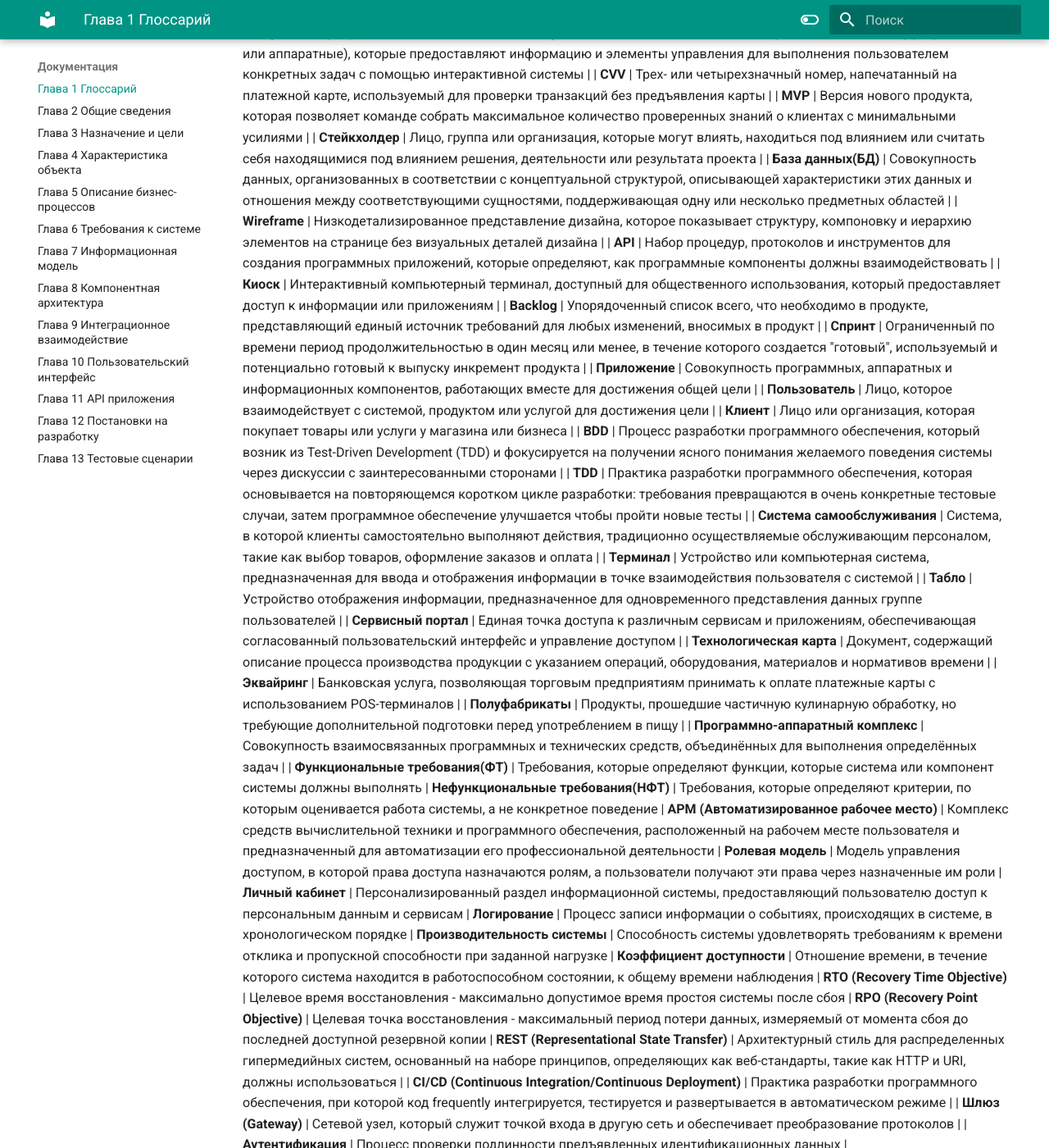
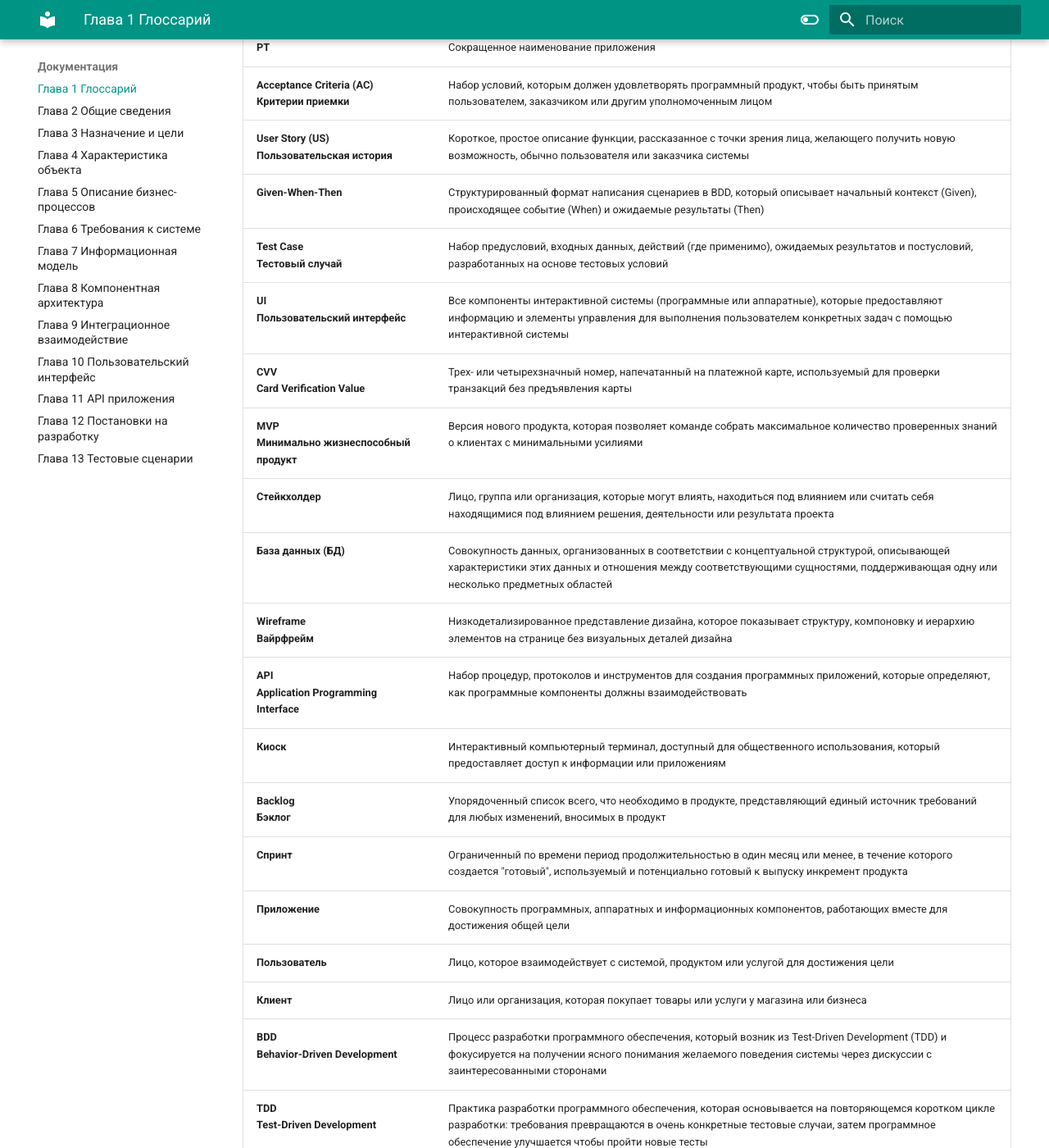
Before and after one commit to YuVUp/SA_Final_Work, an MkDocs documentation site: the page built from docs/1_glossary.md, in a window 1280 px wide and 1400 px high, scrolled down 431 px. Shown: the whole window at 82% size. Built offline with MkDocs 1.6.1 and Material for MkDocs 9.7.7, drawn with Linux system fonts in a browser that asks for light colours; some of the changed text lies outside the part shown.

Commit message:
fix glossary 1

```diff
--- a/docs/1_glossary.md
+++ b/docs/1_glossary.md
@@ -1,28 +1,31 @@
 # 1 Глоссарий
 
-| Термин                  | Описание                                                                                                                                                                                                                                                                                         |
-| Приложение<br/>Система  | Мобильное и веб приложение, являющееся предметом разработки                                                                                                                                                                                                                                      |
-| Робот и точка             | Полное наименование приложения                                                                                                                                                                                                                                                                   |
-| РТ                      | Сокращенное наименование приложения                                                                                                                                                                                                                                                              |
-| **Acceptance Criteria (AC)** | Набор условий, которым должен удовлетворять программный продукт, чтобы быть принятым пользователем, заказчиком или другим уполномоченным лицом |
-| **User Story (US)** | Короткое, простое описание функции, рассказанное с точки зрения лица, желающего получить новую возможность, обычно пользователя или заказчика системы |
+# Глоссарий
+
+| Термин | Описание |
+|--------|----------|
+| **Приложение<br/>Система** | Мобильное и веб приложение, являющееся предметом разработки |
+| **Робот и точка** | Полное наименование приложения |
+| **РТ** | Сокращенное наименование приложения |
+| **Acceptance Criteria (AC)<br/>Критерии приемки** | Набор условий, которым должен удовлетворять программный продукт, чтобы быть принятым пользователем, заказчиком или другим уполномоченным лицом |
+| **User Story (US)<br/>Пользовательская история** | Короткое, простое описание функции, рассказанное с точки зрения лица, желающего получить новую возможность, обычно пользователя или заказчика системы |
 | **Given-When-Then** | Структурированный формат написания сценариев в BDD, который описывает начальный контекст (Given), происходящее событие (When) и ожидаемые результаты (Then) |
-| **Test Case** | Набор предусловий, входных данных, действий (где применимо), ожидаемых результатов и постусловий, разработанных на основе тестовых условий |
-| **UI** | Все компоненты интерактивной системы (программные или аппаратные), которые предоставляют информацию и элементы управления для выполнения пользователем конкретных задач с помощью интерактивной системы |
-| **CVV** | Трех- или четырехзначный номер, напечатанный на платежной карте, используемый для проверки транзакций без предъявления карты |
-| **MVP** | Версия нового продукта, которая позволяет команде собрать максимальное количество проверенных знаний о клиентах с минимальными усилиями |
+| **Test Case<br/>Тестовый случай** | Набор предусловий, входных данных, действий (где применимо), ожидаемых результатов и постусловий, разработанных на основе тестовых условий |
+| **UI<br/>Пользовательский интерфейс** | Все компоненты интерактивной системы (программные или аппаратные), которые предоставляют информацию и элементы управления для выполнения пользователем конкретных задач с помощью интерактивной системы |
+| **CVV<br/>Card Verification Value** | Трех- или четырехзначный номер, напечатанный на платежной карте, используемый для проверки транзакций без предъявления карты |
+| **MVP<br/>Минимально жизнеспособный продукт** | Версия нового продукта, которая позволяет команде собрать максимальное количество проверенных знаний о клиентах с минимальными усилиями |
 | **Стейкхолдер** | Лицо, группа или организация, которые могут влиять, находиться под влиянием или считать себя находящимися под влиянием решения, деятельности или результата проекта |
-| **База данных(БД)** | Совокупность данных, организованных в соответствии с концептуальной структурой, описывающей характеристики этих данных и отношения между соответствующими сущностями, поддерживающая одну или несколько предметных областей |
-| **Wireframe** | Низкодетализированное представление дизайна, которое показывает структуру, компоновку и иерархию элементов на странице без визуальных деталей дизайна |
-| **API** | Набор процедур, протоколов и инструментов для создания программных приложений, которые определяют, как программные компоненты должны взаимодействовать |
+| **База данных (БД)** | Совокупность данных, организованных в соответствии с концептуальной структурой, описывающей характеристики этих данных и отношения между соответствующими сущностями, поддерживающая одну или несколько предметных областей |
+| **Wireframe<br/>Вайрфрейм** | Низкодетализированное представление дизайна, которое показывает структуру, компоновку и иерархию элементов на странице без визуальных деталей дизайна |
+| **API<br/>Application Programming Interface** | Набор процедур, протоколов и инструментов для создания программных приложений, которые определяют, как программные компоненты должны взаимодействовать |
 | **Киоск** | Интерактивный компьютерный терминал, доступный для общественного использования, который предоставляет доступ к информации или приложениям |
-| **Backlog** | Упорядоченный список всего, что необходимо в продукте, представляющий единый источник требований для любых изменений, вносимых в продукт |
+| **Backlog<br/>Бэклог** | Упорядоченный список всего, что необходимо в продукте, представляющий единый источник требований для любых изменений, вносимых в продукт |
 | **Спринт** | Ограниченный по времени период продолжительностью в один месяц или менее, в течение которого создается "готовый", используемый и потенциально готовый к выпуску инкремент продукта |
 | **Приложение** | Совокупность программных, аппаратных и информационных компонентов, работающих вместе для достижения общей цели |
 | **Пользователь** | Лицо, которое взаимодействует с системой, продуктом или услугой для достижения цели |
 | **Клиент** | Лицо или организация, которая покупает товары или услуги у магазина или бизнеса |
-| **BDD** | Процесс разработки программного обеспечения, который возник из Test-Driven Development (TDD) и фокусируется на получении ясного понимания желаемого поведения системы через дискуссии с заинтересованными сторонами |
-| **TDD** | Практика разработки программного обеспечения, которая основывается на повторяющемся коротком цикле разработки: требования превращаются в очень конкретные тестовые случаи, затем программное обеспечение улучшается чтобы пройти новые тесты |
+| **BDD<br/>Behavior-Driven Development** | Процесс разработки программного обеспечения, который возник из Test-Driven Development (TDD) и фокусируется на получении ясного понимания желаемого поведения системы через дискуссии с заинтересованными сторонами |
+| **TDD<br/>Test-Driven Development** | Практика разработки программного обеспечения, которая основывается на повторяющемся коротком цикле разработки: требования превращаются в очень конкретные тестовые случаи, затем программное обеспечение улучшается чтобы пройти новые тесты |
 | **Система самообслуживания** | Система, в которой клиенты самостоятельно выполняют действия, традиционно осуществляемые обслуживающим персоналом, такие как выбор товаров, оформление заказов и оплата |
 | **Терминал** | Устройство или компьютерная система, предназначенная для ввода и отображения информации в точке взаимодействия пользователя с системой |
 | **Табло** | Устройство отображения информации, предназначенное для одновременного представления данных группе пользователей |
@@ -31,16 +34,16 @@
 | **Эквайринг** | Банковская услуга, позволяющая торговым предприятиям принимать к оплате платежные карты с использованием POS-терминалов |
 | **Полуфабрикаты** | Продукты, прошедшие частичную кулинарную обработку, но требующие дополнительной подготовки перед употреблением в пищу |
 | **Программно-аппаратный комплекс** | Совокупность взаимосвязанных программных и технических средств, объединённых для выполнения определённых задач |
-| **Функциональные требования(ФТ)** | Требования, которые определяют функции, которые система или компонент системы должны выполнять
-| **Нефункциональные требования(НФТ)** | Требования, которые определяют критерии, по которым оценивается работа системы, а не конкретное поведение
-| **АРМ (Автоматизированное рабочее место)** | Комплекс средств вычислительной техники и программного обеспечения, расположенный на рабочем месте пользователя и предназначенный для автоматизации его профессиональной деятельности
-| **Ролевая модель** | Модель управления доступом, в которой права доступа назначаются ролям, а пользователи получают эти права через назначенные им роли
-| **Личный кабинет** | Персонализированный раздел информационной системы, предоставляющий пользователю доступ к персональным данным и сервисам
-| **Логирование** | Процесс записи информации о событиях, происходящих в системе, в хронологическом порядке
-| **Производительность системы** | Способность системы удовлетворять требованиям к времени отклика и пропускной способности при заданной нагрузке
-| **Коэффициент доступности** | Отношение времени, в течение которого система находится в работоспособном состоянии, к общему времени наблюдения
-| **RTO (Recovery Time Objective)** | Целевое время восстановления - максимально допустимое время простоя системы после сбоя
-| **RPO (Recovery Point Objective)** | Целевая точка восстановления - максимальный период потери данных, измеряемый от момента сбоя до последней доступной резервной копии
+| **Функциональные требования (ФТ)** | Требования, которые определяют функции, которые система или компонент системы должны выполнять |
+| **Нефункциональные требования (НФТ)** | Требования, которые определяют критерии, по которым оценивается работа системы, а не конкретное поведение |
+| **АРМ (Автоматизированное рабочее место)** | Комплекс средств вычислительной техники и программного обеспечения, расположенный на рабочем месте пользователя и предназначенный для автоматизации его профессиональной деятельности |
+| **Ролевая модель** | Модель управления доступом, в которой права доступа назначаются ролям, а пользователи получают эти права через назначенные им роли |
+| **Личный кабинет** | Персонализированный раздел информационной системы, предоставляющий пользователю доступ к персональным данным и сервисам |
+| **Логирование** | Процесс записи информации о событиях, происходящих в системе, в хронологическом порядке |
+| **Производительность системы** | Способность системы удовлетворять требованиям к времени отклика и пропускной способности при заданной нагрузке |
+| **Коэффициент доступности** | Отношение времени, в течение которого система находится в работоспособном состоянии, к общему времени наблюдения |
+| **RTO (Recovery Time Objective)** | Целевое время восстановления - максимально допустимое время простоя системы после сбоя |
+| **RPO (Recovery Point Objective)** | Целевая точка восстановления - максимальный период потери данных, измеряемый от момента сбоя до последней доступной резервной копии |
 | **REST (Representational State Transfer)** | Архитектурный стиль для распределенных гипермедийных систем, основанный на наборе принципов, определяющих как веб-стандарты, такие как HTTP и URI, должны использоваться |
 | **CI/CD (Continuous Integration/Continuous Deployment)** | Практика разработки программного обеспечения, при которой код frequently интегрируется, тестируется и развертывается в автоматическом режиме |
 | **Шлюз (Gateway)** | Сетевой узел, который служит точкой входа в другую сеть и обеспечивает преобразование протоколов |
```
